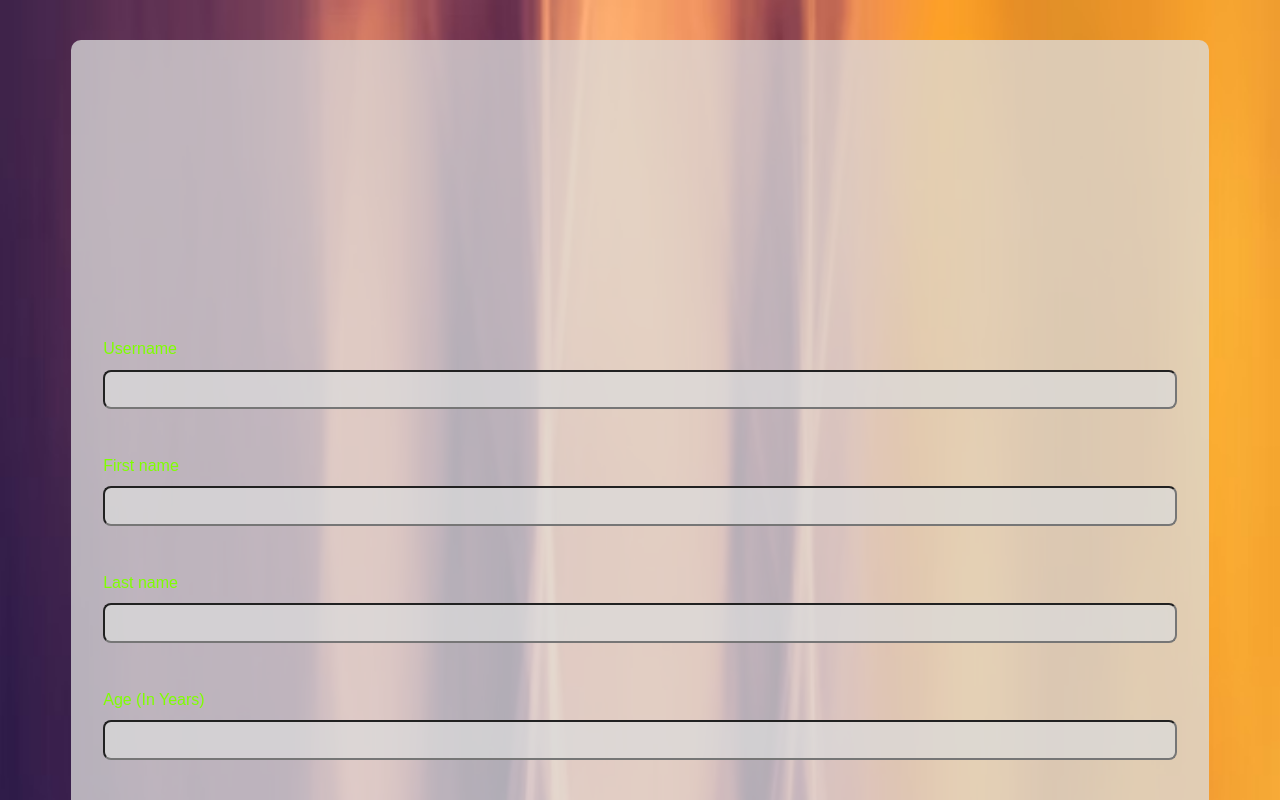
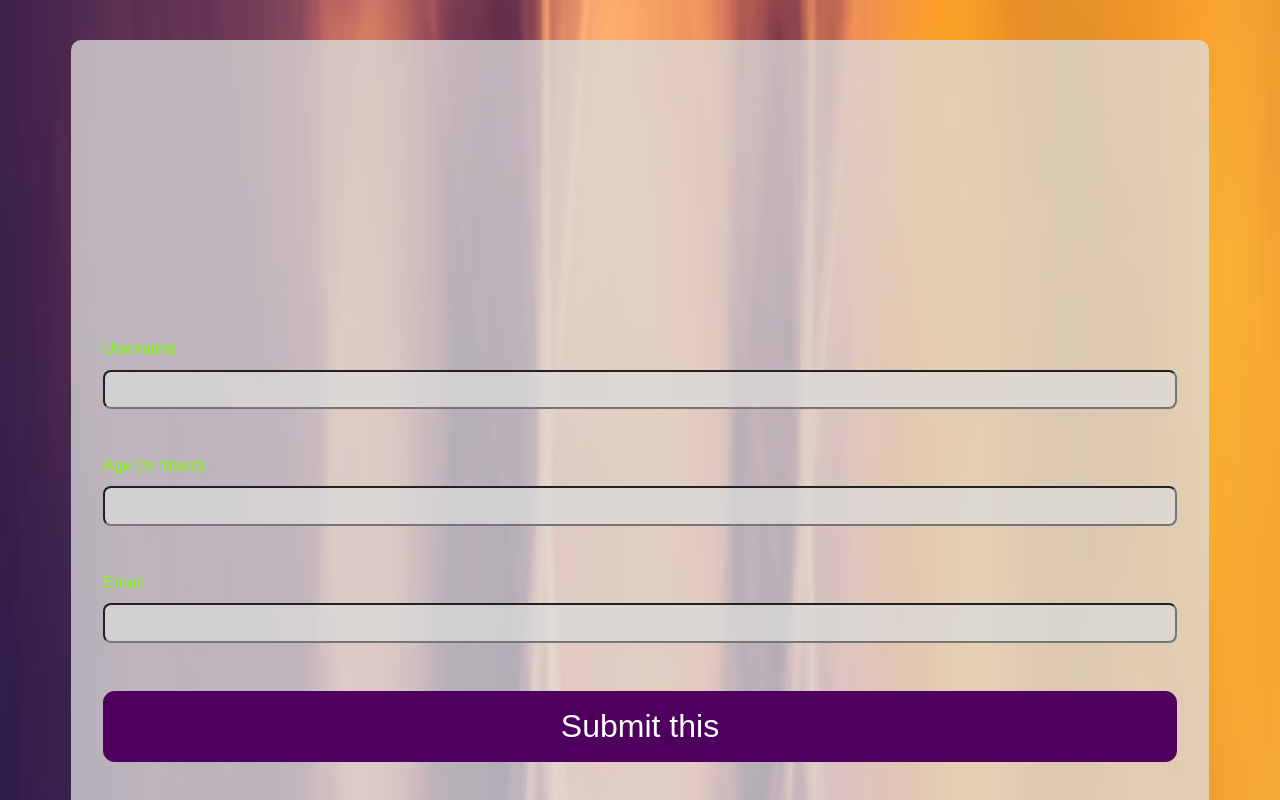
Before and after one commit to Mr-Smyth/react-user-store, a React (Create React App) app: page / in a window 1280 px wide. Shown: the top 800 px of the page. Built offline with nearby package versions, Linux system fonts and the light colour scheme.

Commit message:
Added useState to monitor and change username

```diff
--- a/src/components/Users/AddUser.js
+++ b/src/components/Users/AddUser.js
@@ -1,4 +1,4 @@
-import React from "react";
+import React, { useState } from "react";
 
 import Card from "../UI/Card";
 import Button from "../UI/Button";
@@ -8,18 +8,27 @@ import classes from './AddUser.module.css'
 
 
 const AddUser = (props) => {
+
+  // initialise useState - each time this code is run returns an array with 2 elements
+  // we store them here
+  const [enteredUsername, setEnteredUsername] = useState('');
+
+  // Our Add user from form handler
   const addUserHandler = (event) => {
       event.preventDefault();
   };
+
+  // Our State handler for Username
+  const changeUsernameHandler = (event) => {
+    setEnteredUsername(event.target.value);
+  };
+
+
   return (
     <Card myClassName={classes.user}>
-      <form className='box'>
+      <form onSubmit={addUserHandler}>
         <label htmlFor="username">Username</label>
-        <input id="username" type="text"></input>
-        <label htmlFor="firstname">First name</label>
-        <input id="firstname" type="text"></input>
-        <label htmlFor="lastname">Last name</label>
-        <input id="lastname" type="text"></input>
+        <input id="username" type="text" onChange={changeUsernameHandler}></input>
         <label htmlFor="age">Age (In Years)</label>
         <input id="age" type="number"></input>
         <label htmlFor="email">Email</label>
```
